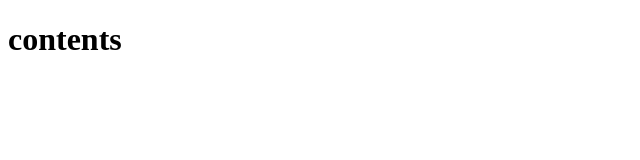
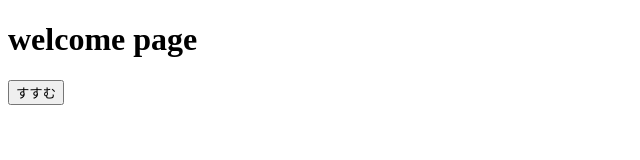
Before and after one commit to xuelei7/ALLIBM, a plain HTML site: page index.html in a window 1280 px wide. Shown: the whole page, without its empty margins (0-640 px from the left). Drawn offline with Linux system fonts and the light colour scheme.

Commit message:
作業場（ファイル）を作りました

```diff
--- a/index.html
+++ b/index.html
@@ -2,9 +2,10 @@
 <html>
 <head>
     <meta charset="utf-8">
-    <title>ALL IBM</title>
+    <title>Welcome to IBM</title>
 </head>
 <body>
-    <h1>contents</h1>
+    <h1>welcome page</h1>
+    <button>すすむ</button>
 </body>
 </html>
```
Also changed, not shown: button1heat.html (added), button2heat.html (added), button3heat.html (added), button4.html (added), cafeteria.html (added), comments.html (added), crossroad.html (added), login.html (added), meetingroom.html (added), mypage.html (added), presentdatas.html (added), register.html (added), 1 other file.
